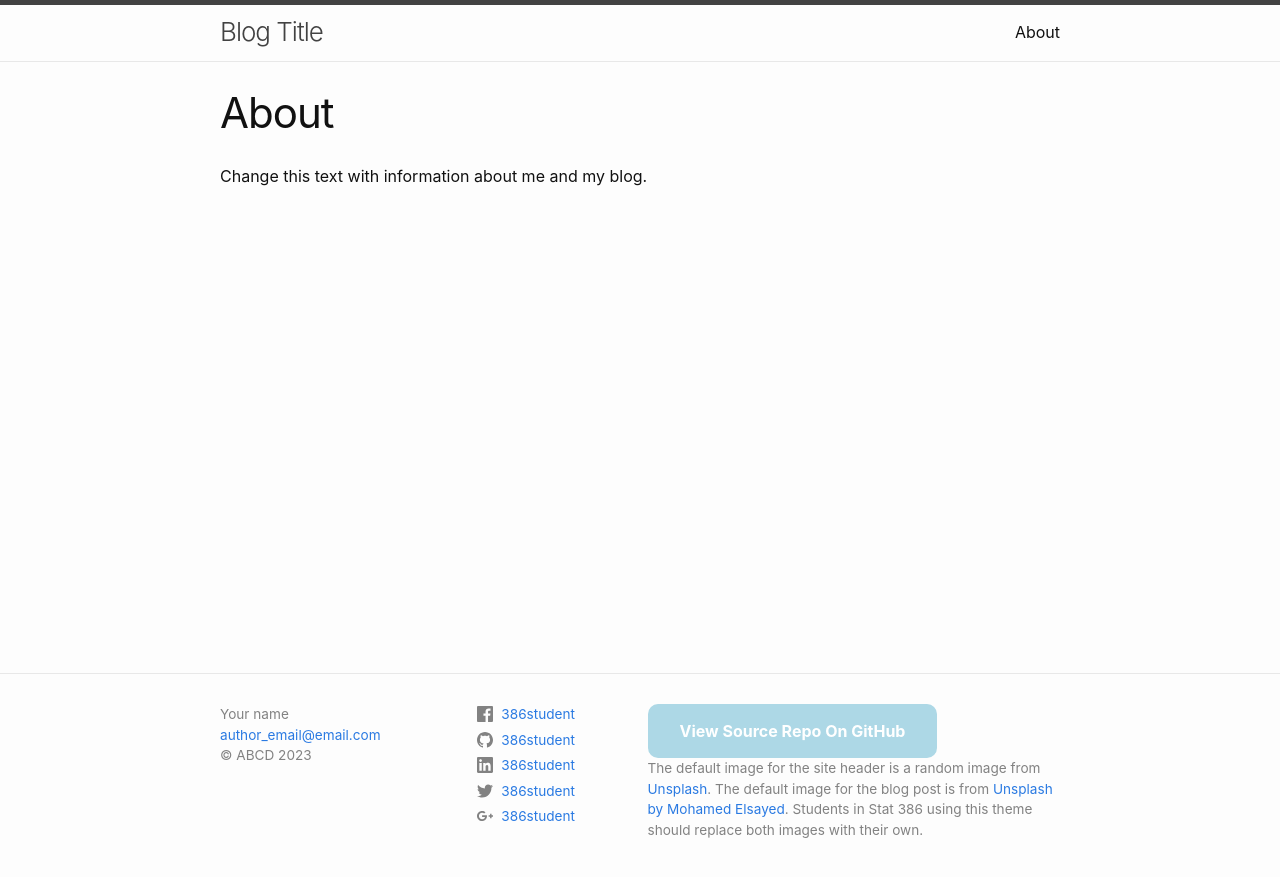
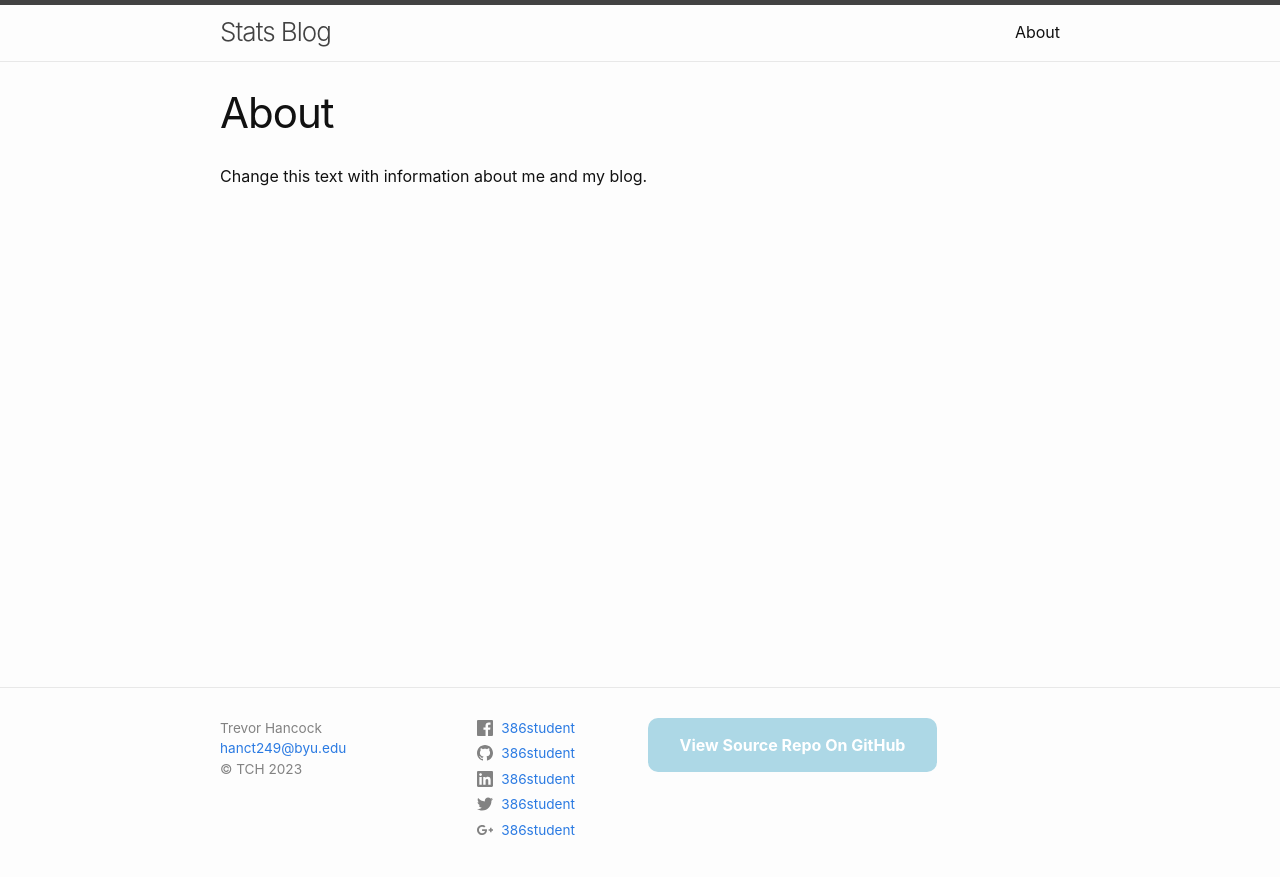
Before and after one commit to hanct249/hanct249_blog, a Jekyll site: the page built from about.markdown, in a window 1280 px wide. Shown: the top 877 px of the page. Built offline with Jekyll 4.4.1, drawn with Linux system fonts in a browser that asks for light colours.

Commit message:
Update _config.yml

```diff
--- a/_config.yml
+++ b/_config.yml
@@ -18,20 +18,15 @@
 # You can create any custom variable you would like, and they will be accessible
 # in the templates via {{ site.myvariable }}.
 
-title: Blog Title
-email: author_email@email.com
-description: "Change the description so that it describes your blog"
+title: Stats Blog
+email: hanct249@byu.edu
+description: "This is a statistics blog that explain stats concepts and talk about projects"
 baseurl: "/stat386-blog-theme" # the name of the repository
-url: "https://esnt.github.io" #  change this to "https://<your-github-username>.github.io"
+url: "https://hanct249.github.io" #  change this to "https://<your-github-username>.github.io"
 image: https://source.unsplash.com/random
-author: Your name
-copyright: ABCD # Your initials or what you want the copyright to be.  Leave empty for no copyright
-footer_description: 'The default image for the site header is a random image from
-        <a href="https://source.unsplash.com/random" target="_blank"> Unsplash</a>.
-        The default image for the blog post is from
-        <a href="https://unsplash.com/photos/DWpR-BpKlw0?utm_source=unsplash&utm_medium=referral&utm_content=creditShareLink" target="_blank"
-        >Unsplash by Mohamed Elsayed</a>. Students in Stat 386 using this theme should replace both images
-        with their own.'
+author: Trevor Hancock
+copyright: TCH # Your initials or what you want the copyright to be.  Leave empty for no copyright
+footer_description:
 
 
 # Social media users names.  Leave fields blank that you don't want displayed
```
